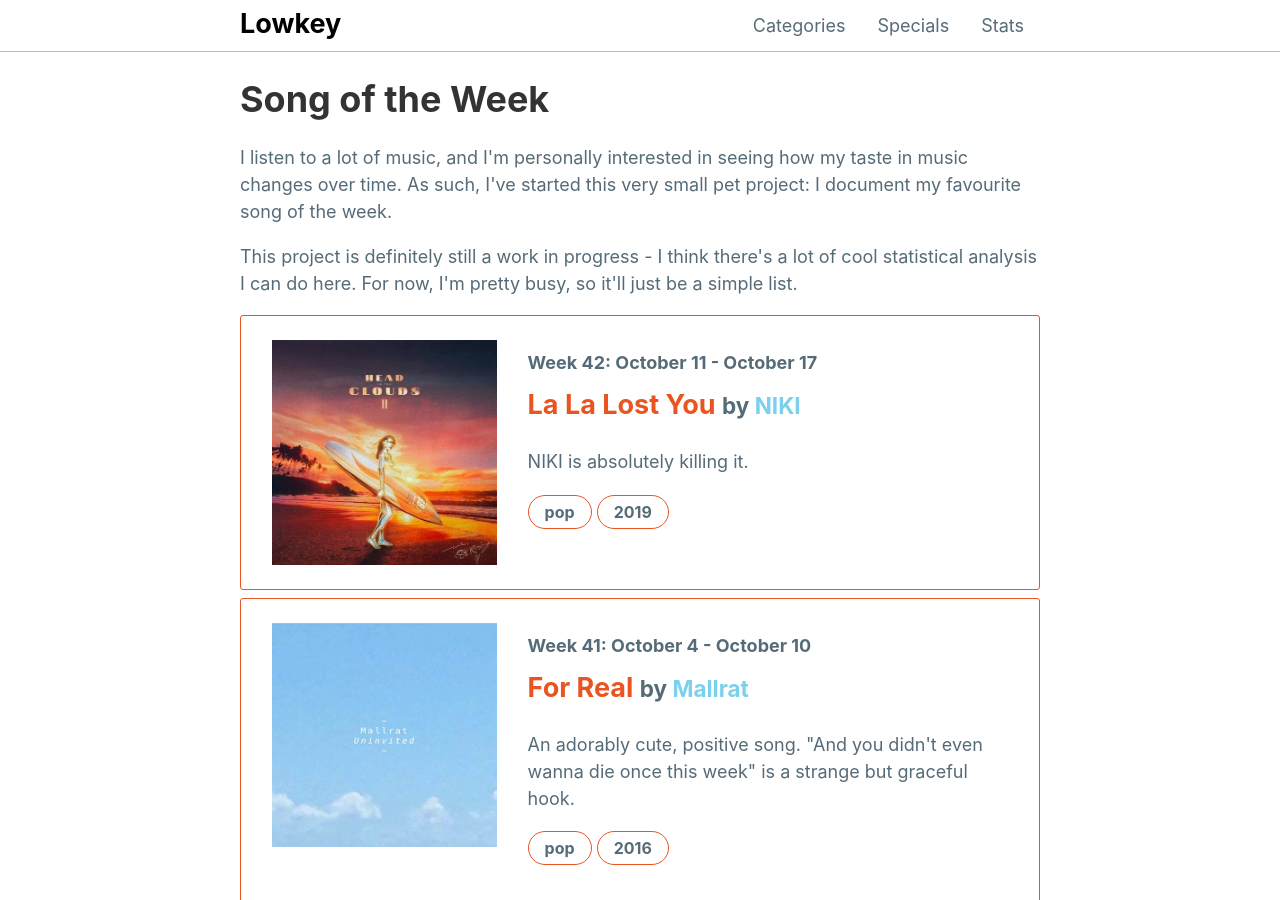
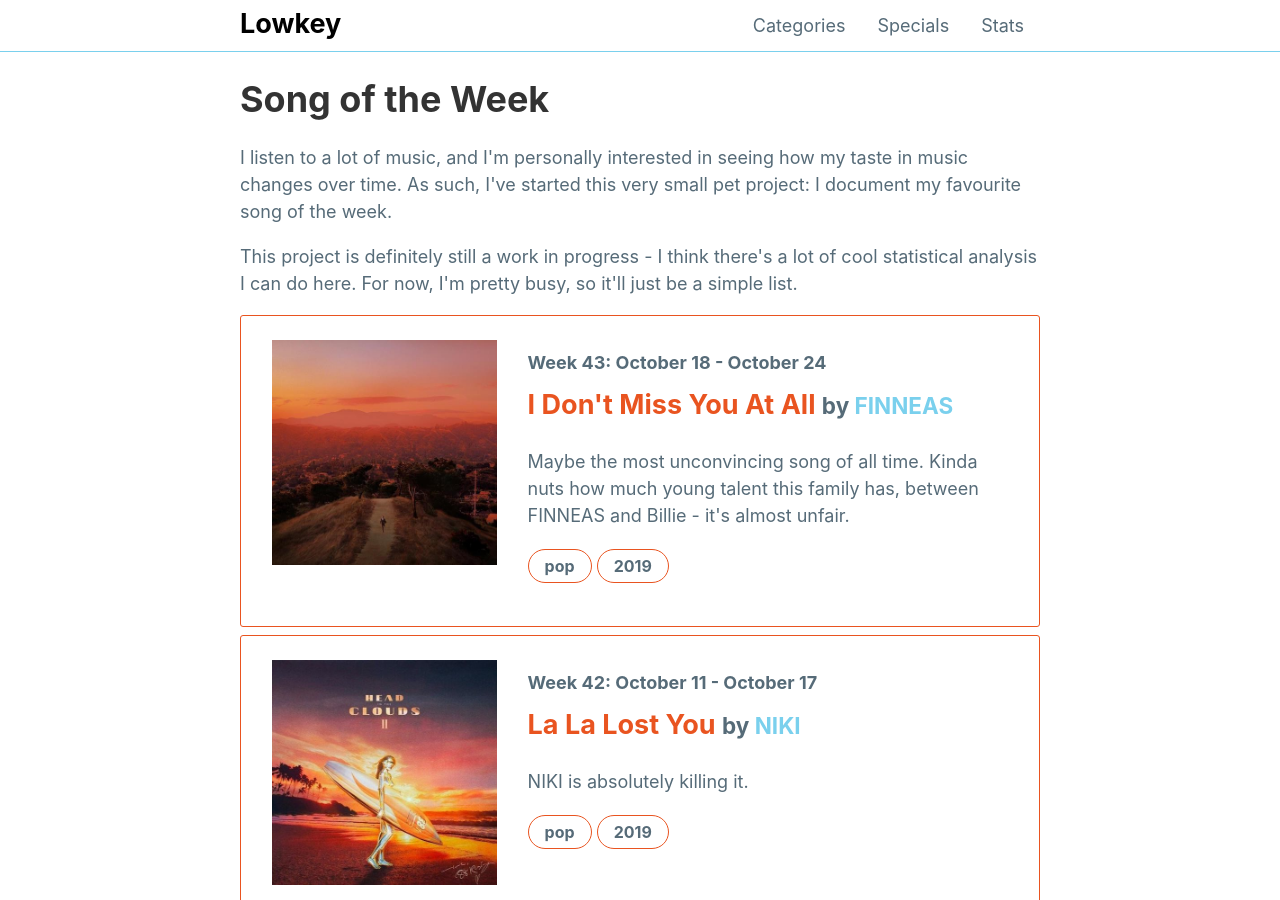
Before and after one commit to mattxwang/lowkey, a Jekyll site: the page built from _stats/song-of-the-week.html, in a window 1280 px wide and 900 px high. Built offline with Jekyll 4.4.1, drawn with Linux system fonts in a browser that asks for light colours; comment, search, counter and statistics services are not loaded.

Commit message:
finneassssss

```diff
--- a/_data/sotw.yml
+++ b/_data/sotw.yml
@@ -418,3 +418,13 @@ week42:
   year: 2019
   blurb: >
     NIKI is absolutely killing it.
+week43:
+  week: "Week 43: October 18 - October 24"
+  title: "I Don't Miss You At All"
+  artist: "FINNEAS"
+  album: "BLOOD HARMONY"
+  album_art: "blood-harmony.jpg"
+  genre: "pop"
+  year: 2019
+  blurb: >
+    Maybe the most unconvincing song of all time. Kinda nuts how much young talent this family has, between FINNEAS and Billie - it's almost unfair.
```
Also changed, not shown: img/albums/blood-harmony.jpg (added).
